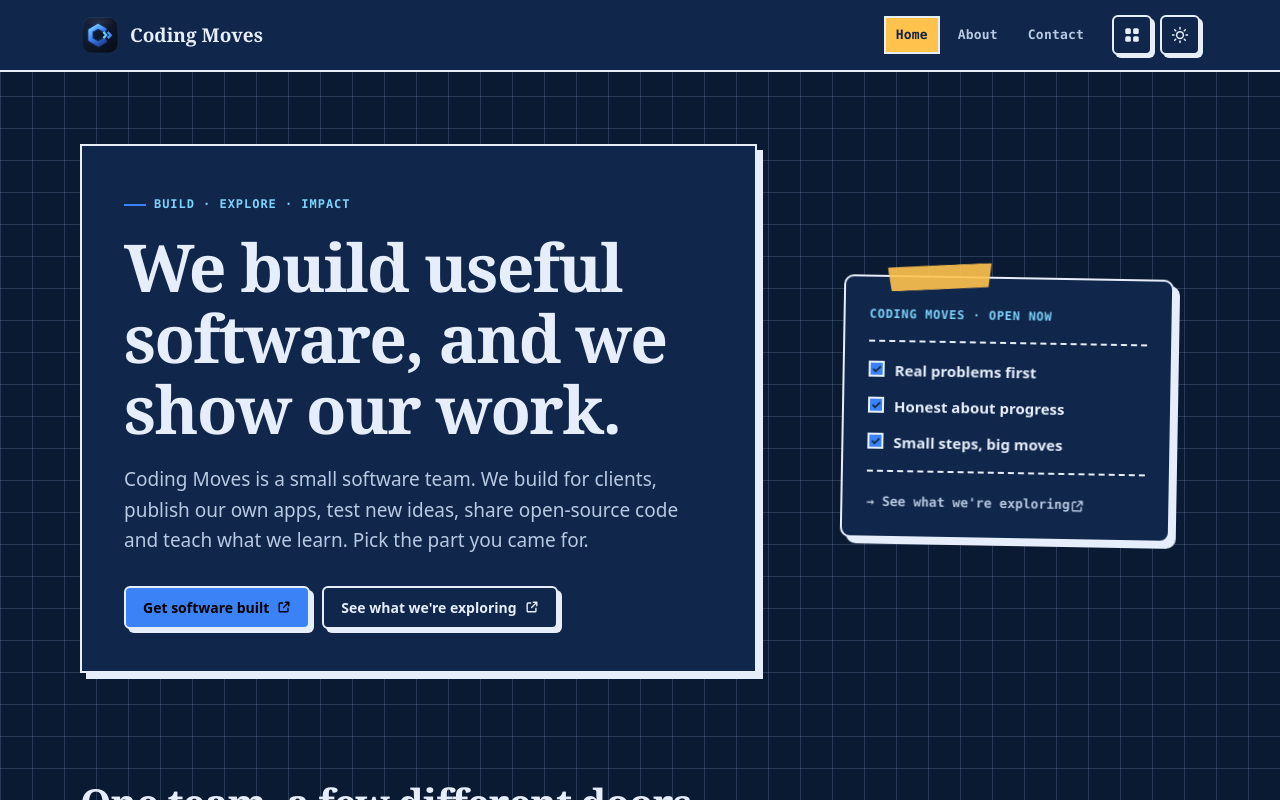
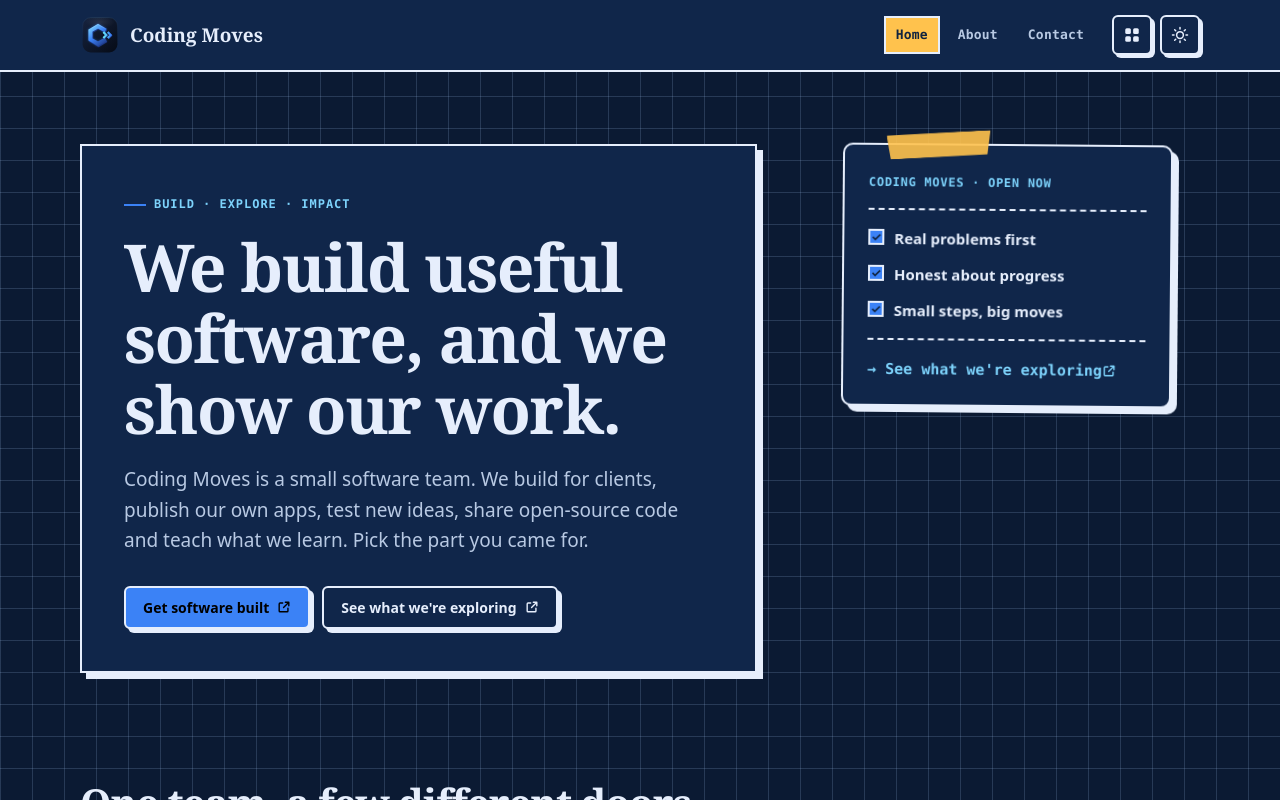
Before and after one commit to Coding-Moves/website, a Next.js app: page / in a window 1280 px wide. Shown: the top 800 px of the page. Built offline with nearby package versions, Linux system fonts and the light colour scheme.

Commit message:
style: polish notebook hero card alignment

```diff
--- a/src/app/globals.css
+++ b/src/app/globals.css
@@ -100,7 +100,7 @@ main { flex: 1; }
 
 /* Hero */
 .hero { padding: 72px 0 56px; }
-.hero-grid { display: grid; grid-template-columns: minmax(0, 1.4fr) minmax(220px, 0.8fr); align-items: center; gap: clamp(28px, 5vw, 56px); }
+.hero-grid { display: grid; grid-template-columns: minmax(0, 1.4fr) minmax(220px, 0.8fr); align-items: start; gap: clamp(28px, 5vw, 56px); }
 .hero-grid > :first-child {
   position: relative; padding: clamp(24px, 4vw, 42px); border: var(--border-width) solid var(--ink);
   background: var(--card); box-shadow: var(--hard-shadow); animation: settle 540ms cubic-bezier(0.2, 0.8, 0.2, 1) both;
@@ -116,7 +116,7 @@ main { flex: 1; }
 .hero-index-card {
   position: relative; width: min(330px, 100%); justify-self: center; padding: 28px 24px 22px;
   border: var(--border-width) solid var(--ink); border-radius: var(--radius); background: var(--card);
-  box-shadow: var(--hard-shadow); transform: rotate(1deg);
+  box-shadow: var(--hard-shadow); transform: rotate(0.5deg);
 }
 .hero-index-card::before {
   position: absolute; top: -13px; left: 42px; width: 104px; height: 25px;
@@ -133,8 +133,8 @@ main { flex: 1; }
   display: inline-grid; width: 16px; height: 16px; flex: none; place-items: center; margin-top: 3px;
   border: var(--border-width) solid var(--ink); background: var(--accent); color: #10233f; content: "✓"; font-size: 12px; line-height: 1;
 }
-.hero-index-card-link { display: inline-flex; color: var(--ink-soft); font-family: var(--font-code); font-size: 13px; font-weight: 700; text-decoration: none; }
-.hero-index-card-link:hover { color: var(--accent-text); text-decoration: underline; text-decoration-thickness: 2px; }
+.hero-index-card-link { display: inline-flex; color: var(--accent-text); font-family: var(--font-code); font-size: 15px; font-weight: 700; text-decoration: none; }
+.hero-index-card-link:hover { text-decoration: underline; text-decoration-thickness: 2px; }
 @keyframes settle { from { opacity: 0; transform: translateY(14px) rotate(-0.7deg); } }
 
 /* Sections and cards */
```
